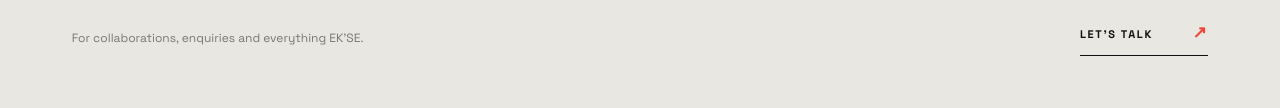
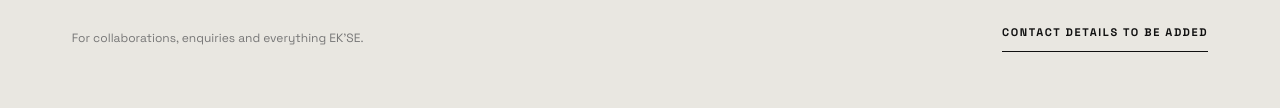
Before and after one commit to kswaagagency/ekse-demo, a plain HTML site: page index.html in a window 1280 px wide. Shown: the part 6521-6629 px from the top of the page. Drawn offline with nearby package versions, Linux system fonts and the light colour scheme; a web font is replaced by a local one.

Commit message:
Remove unconfirmed contact address from EK’SE site

```diff
--- a/index.html
+++ b/index.html
@@ -94,7 +94,7 @@
     <section class="final-cta section-pad" id="contact">
       <div class="section-kicker reveal"><span>04 / CONNECT</span><span>YOUR NEXT MOVE STARTS HERE</span></div>
       <h2 class="display reveal">BE PART OF<br><em>THE MOVEMENT.</em></h2>
-      <div class="cta-bottom reveal"><p>For collaborations, enquiries and everything EK’SE.</p><a href="mailto:hello@ekse.co.za" class="contact-link">LET’S TALK <span>↗</span></a></div>
+      <div class="cta-bottom reveal"><p>For collaborations, enquiries and everything EK’SE.</p><span class="contact-link">CONTACT DETAILS TO BE ADDED</span></div>
     </section>
   </main>
 
```
